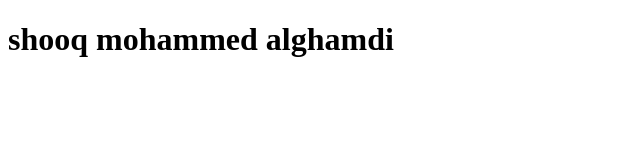
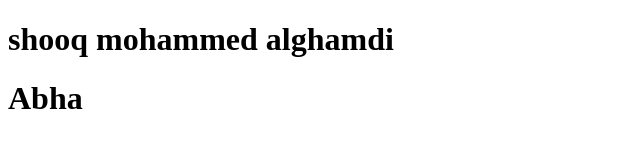
Before and after one commit to ShooQ1997/GitAndGithubProject, a plain HTML site: page index.html in a window 1280 px wide. Shown: the whole page, without its empty margins (0-640 px from the left). Drawn offline with Linux system fonts and the light colour scheme.

Commit message:
shooq add city from itHub

```diff
--- a/index.html
+++ b/index.html
@@ -8,5 +8,6 @@
 </head>
 <body>
     <h1>shooq mohammed alghamdi</h1>
+    <h1>Abha</h1>
 </body>
 </html>
```
